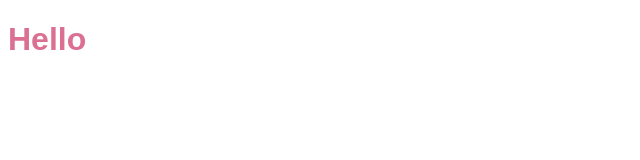
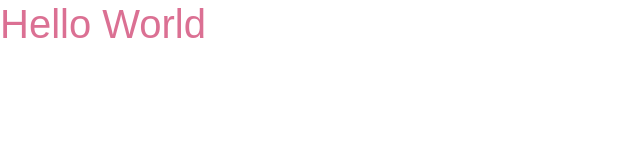
Before and after one commit to rmhowe/rmhowe.github.io, a plain HTML site: page index.html in a window 1280 px wide. Shown: the whole page, without its empty margins (0-640 px from the left). Drawn offline with nearby package versions, Linux system fonts and the light colour scheme.

Commit message:
Update index.html
Add bootstrap stylesheet

```diff
--- a/index.html
+++ b/index.html
@@ -4,8 +4,9 @@
     <meta charset="utf-8" />
     <title>BDF Resume</title>
     <link rel="stylesheet" href="style.css" />
+    <link href="https://cdn.jsdelivr.net/npm/bootstrap@5.0.2/dist/css/bootstrap.min.css" rel="stylesheet" integrity="sha384-EVSTQN3/azprG1Anm3QDgpJLIm9Nao0Yz1ztcQTwFspd3yD65VohhpuuCOmLASjC" crossorigin="anonymous">
   </head>
   <body>
-    <h1>Hello</h1>
+    <h1>Hello World</h1>
   </body>
 </html>
```
